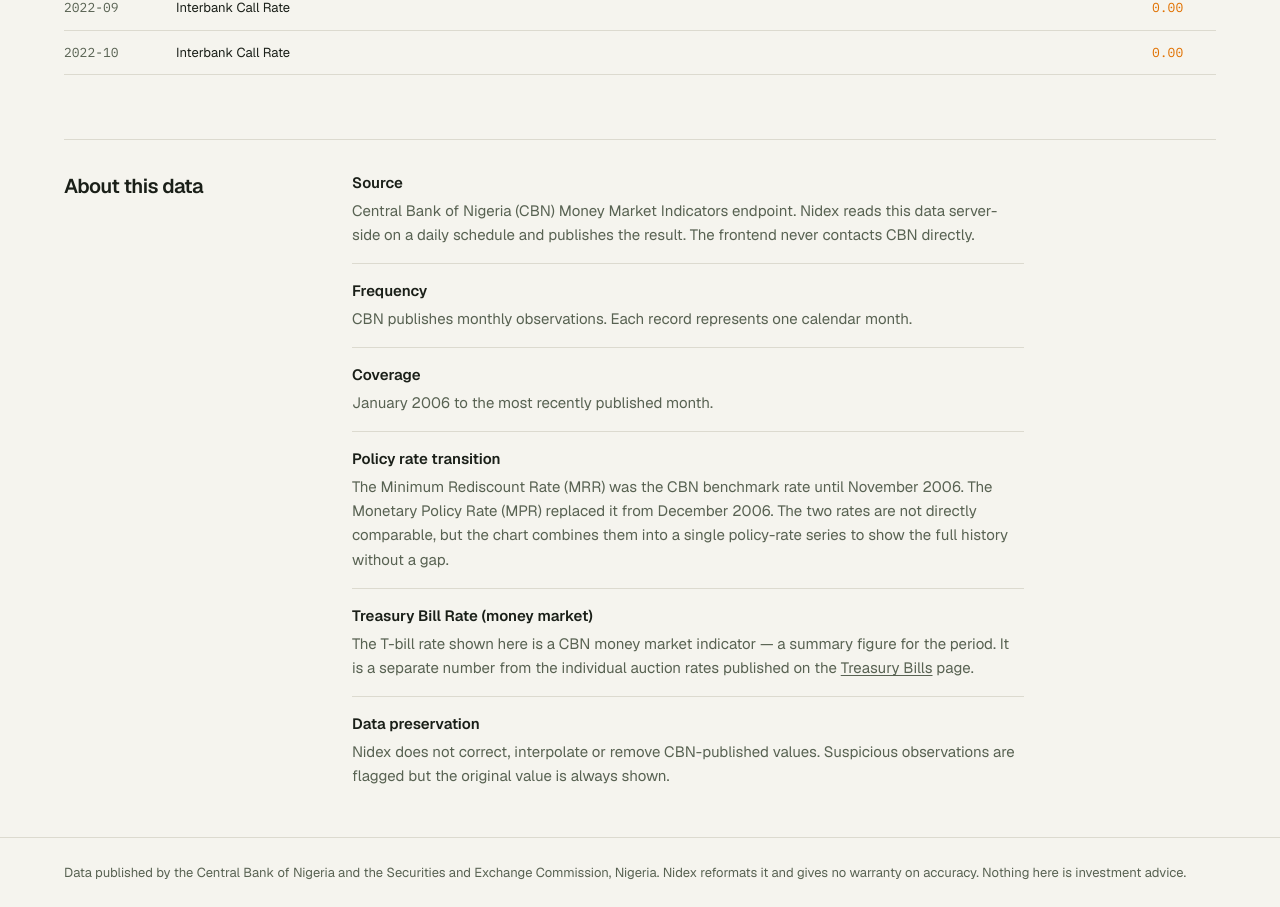
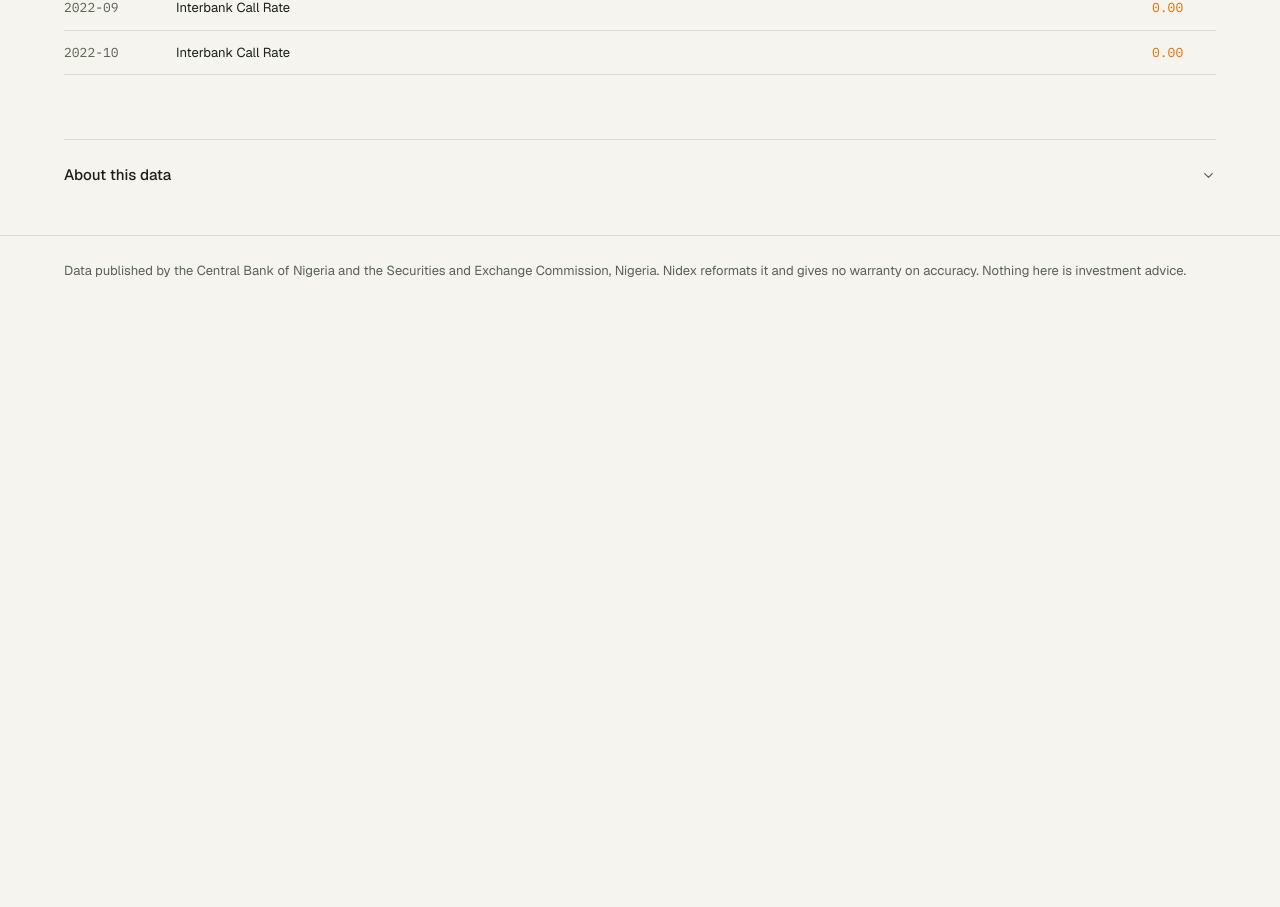
Before and after one commit to IamJusttimmy/Nidex, a Next.js app: page /money-market in a window 1280 px wide. Shown: the part 1418-2325 px from the top of the page. After the commit the page ends 1723 px from the top, so only its background shows below. Built offline with nearby package versions, Linux system fonts and the light colour scheme.

Commit message:
fix: about this data and how nidex handles data

```diff
--- a/src/app/mutual-funds/mutual-funds-view.tsx
+++ b/src/app/mutual-funds/mutual-funds-view.tsx
@@ -13,6 +13,7 @@ import {
 import type { MfObservationSite } from "@/lib/data/mutual-funds-site/schema";
 import { NtbRateChart } from "@/components/ntb-rate-chart";
 import type { RateSeriesPoint } from "@/lib/data/treasury-bills/series";
+import { NotesSection } from "@/components/notes-section";
 
 // ── Helpers ───────────────────────────────────────────────────────────────────
 
@@ -389,39 +390,32 @@ function QualitySection({ observations }: { observations: MfObservationSite[] })
 
 function AboutSection() {
   return (
-    <section className="mb-12 text-sm text-[var(--color-text-muted)] space-y-3 max-w-2xl">
-      <h2 className="text-lg font-semibold text-[var(--color-text)] mb-3">About this data</h2>
-      <p>
-        <strong className="text-[var(--color-text)]">Source.</strong>{" "}
-        Securities and Exchange Commission of Nigeria (SEC), weekly NAV archive for
-        Collective Investment Schemes (CIS). Published every Friday.
-      </p>
-      <p>
-        <strong className="text-[var(--color-text)]">Coverage.</strong>{" "}
-        Files are available from 2011. Each weekly file covers all funds registered
-        with the SEC at that date. The number of funds grows over time as new schemes
-        are registered.
-      </p>
-      <p>
-        <strong className="text-[var(--color-text)]">Format changes.</strong>{" "}
-        Files from 2011 contain only NAV (₦) and unit price (₦) for each fund, with
-        no category groupings. Later files (2026 format) add fund manager, category,
-        USD NAV, bid and offer prices, unitholders, and weekly and year-to-date yields.
-        Nidex preserves both formats and marks which fields are absent for older data.
-      </p>
-      <p>
-        <strong className="text-[var(--color-text)]">Data preservation.</strong>{" "}
-        Nidex reproduces what the SEC published. Where a value is zero or appears
-        inconsistent, it is flagged as suspicious rather than removed. The original
-        published figure is always shown.
-      </p>
-      <p>
-        <strong className="text-[var(--color-text)]">Update frequency.</strong>{" "}
-        The pipeline checks for a new file each weekday morning and adds the new week
-        when found. If the SEC corrects or replaces a weekly file, that week&apos;s
-        records are refreshed on the next run.
-      </p>
-    </section>
+    <NotesSection
+      id="about-heading"
+      title="About this data"
+      notes={[
+        {
+          term: "Source",
+          body: "Securities and Exchange Commission of Nigeria (SEC), weekly NAV archive for Collective Investment Schemes (CIS). Published every Friday.",
+        },
+        {
+          term: "Coverage",
+          body: "Files are available from 2011. Each weekly file covers all funds registered with the SEC at that date. The number of funds grows over time as new schemes are registered.",
+        },
+        {
+          term: "Format changes",
+          body: "Files from 2011 contain only NAV (₦) and unit price (₦) for each fund, with no category groupings. Later files (2026 format) add fund manager, category, USD NAV, bid and offer prices, unitholders, and weekly and year-to-date yields. Nidex preserves both formats and marks which fields are absent for older data.",
+        },
+        {
+          term: "Data preservation",
+          body: "Nidex reproduces what the SEC published. Where a value is zero or appears inconsistent, it is flagged as suspicious rather than removed. The original published figure is always shown.",
+        },
+        {
+          term: "Update frequency",
+          body: "The pipeline checks for a new file each weekday morning and adds the new week when found. If the SEC corrects or replaces a weekly file, that week's records are refreshed on the next run.",
+        },
+      ]}
+    />
   );
 }
 
--- a/src/components/about-data.tsx
+++ b/src/components/about-data.tsx
@@ -1,35 +1,24 @@
+"use client";
+
+import { useState, useRef, useEffect } from "react";
 import type { ReactNode } from "react";
+import { ChevronDown } from "lucide-react";
+import { NotesSection } from "@/components/notes-section";
 
 export interface AboutCard {
   title: string;
   body: ReactNode;
 }
 
-/**
- * The "About this data" block that every dataset page carries:
- * three short explainer cards and a source-and-handling note.
- */
 export function AboutData({ cards, source }: { cards: AboutCard[]; source: ReactNode }) {
   return (
-    <section aria-labelledby="about-heading" className="flex flex-col gap-4">
-      <h2 id="about-heading" className="text-xl font-semibold tracking-tight">
-        About this data
-      </h2>
-      <div className="grid gap-4 md:grid-cols-3">
-        {cards.map((card) => (
-          <div
-            key={card.title}
-            className="flex flex-col gap-2 rounded-xl border border-line bg-surface p-5"
-          >
-            <h3 className="text-[15px] font-semibold">{card.title}</h3>
-            <p className="text-[15px] leading-relaxed text-muted">{card.body}</p>
-          </div>
-        ))}
-      </div>
-      <div className="flex flex-col gap-2 rounded-xl border border-line bg-surface p-5">
-        <h3 className="text-[15px] font-semibold">Source and handling</h3>
-        <p className="text-sm leading-relaxed text-muted">{source}</p>
-      </div>
-    </section>
+    <NotesSection
+      id="about-heading"
+      title="About this data"
+      notes={[
+        ...cards.map((card) => ({ term: card.title, body: card.body })),
+        { term: "Source and handling", body: source },
+      ]}
+    />
   );
 }
--- a/src/components/notes-section.tsx
+++ b/src/components/notes-section.tsx
@@ -1,7 +1,10 @@
+"use client";
+
+import { useState, useRef, useEffect } from "react";
 import type { ReactNode } from "react";
+import { ChevronDown } from "lucide-react";
 
 export interface Note {
-  /** A few words that name the point, so the section can be scanned by its terms alone. */
   term: string;
   body: ReactNode;
 }
@@ -9,36 +12,80 @@ export interface Note {
 interface Props {
   id: string;
   title: string;
-  /** One short line under the title (optional). */
   intro?: string;
   notes: Note[];
 }
 
-/**
- * Reference notes for a dataset page: the title sits in a left column and the notes run down the right,
- * separated by thin rules. No boxes, fills or shadows, so it reads like the margin of a printed table
- * rather than a set of dashboard cards. On a phone the title simply sits above the notes.
- */
+function AnimatedDisclosure({ open, children }: { open: boolean; children: ReactNode }) {
+  const ref = useRef<HTMLDivElement>(null);
+  const [height, setHeight] = useState<number | undefined>(open ? undefined : 0);
+
+  useEffect(() => {
+    if (!ref.current) return;
+    if (open) {
+      setHeight(ref.current.scrollHeight);
+      // After transition, let it grow naturally (e.g. if content reflows)
+      const id = setTimeout(() => setHeight(undefined), 250);
+      return () => clearTimeout(id);
+    } else {
+      // Snap from auto to a fixed px before collapsing so the transition works
+      setHeight(ref.current.scrollHeight);
+      requestAnimationFrame(() => {
+        requestAnimationFrame(() => setHeight(0));
+      });
+    }
+  }, [open]);
+
+  return (
+    <div
+      ref={ref}
+      style={{ height: height === undefined ? "auto" : height }}
+      className="overflow-hidden transition-[height] duration-200 ease-in-out"
+    >
+      {children}
+    </div>
+  );
+}
+
 export function NotesSection({ id, title, intro, notes }: Props) {
+  const [open, setOpen] = useState(false);
+
   return (
-    <section
-      aria-labelledby={id}
-      className="grid gap-x-12 gap-y-5 border-t border-line pt-8 lg:grid-cols-[15rem_minmax(0,1fr)]"
+    <section aria-labelledby={id} className="border-t border-line pt-6">
+      <button
+        type="button"
+        aria-expanded={open}
+        aria-controls={`${id}-body`}
+        onClick={() => setOpen((v) => !v)}
+        className="group flex w-full items-center justify-between gap-4 text-left"
       >
-      <div className="flex flex-col gap-2">
-        <h2 id={id} className="text-xl font-semibold tracking-tight">
+        <span id={id} className="text-[15px] font-medium text-ink">
           {title}
-        </h2>
-        {intro && <p className="text-[13px] leading-relaxed text-muted">{intro}</p>}
-      </div>
-      <dl className="max-w-2xl">
+        </span>
+        <ChevronDown
+          size={15}
+          className={`shrink-0 text-muted transition-transform duration-200 ${open ? "rotate-180" : ""}`}
+        />
+      </button>
+
+      <AnimatedDisclosure open={open}>
+        <div id={`${id}-body`}>
+          {intro && (
+            <p className="mt-3 text-[13px] leading-relaxed text-muted">{intro}</p>
+          )}
+          <dl className="mt-4 max-w-2xl">
             {notes.map((n) => (
-          <div key={n.term} className="border-t border-line py-4 first:border-t-0 first:pt-0 last:pb-0">
+              <div
+                key={n.term}
+                className="border-t border-line py-4 first:border-t-0 first:pt-0 last:pb-0"
+              >
                 <dt className="text-[15px] font-semibold">{n.term}</dt>
                 <dd className="mt-1 text-[15px] leading-relaxed text-muted">{n.body}</dd>
               </div>
             ))}
           </dl>
+        </div>
+      </AnimatedDisclosure>
     </section>
   );
 }
```
Lines whose indentation alone changed are shown as unchanged.
